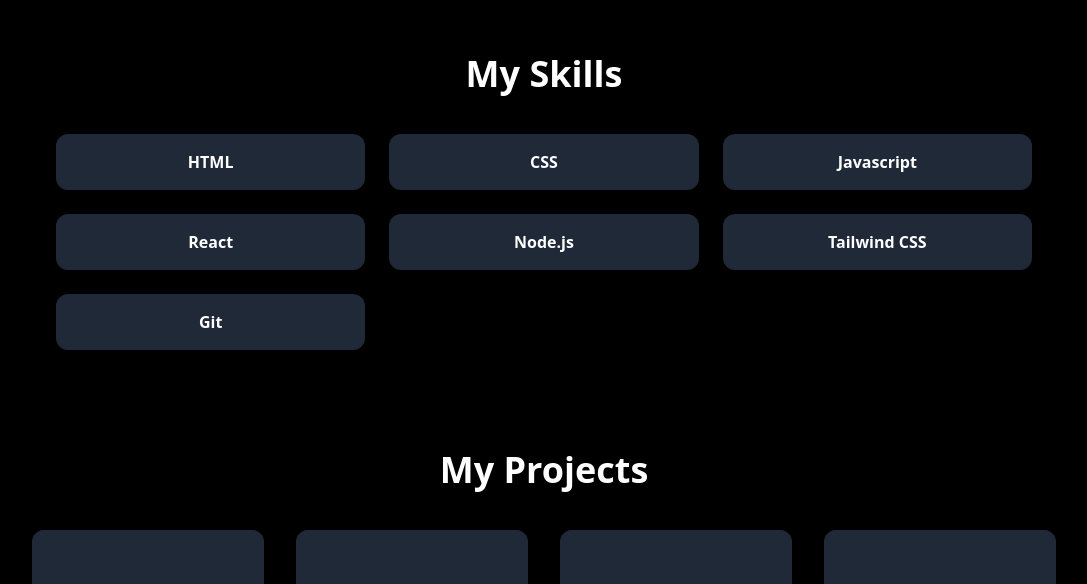
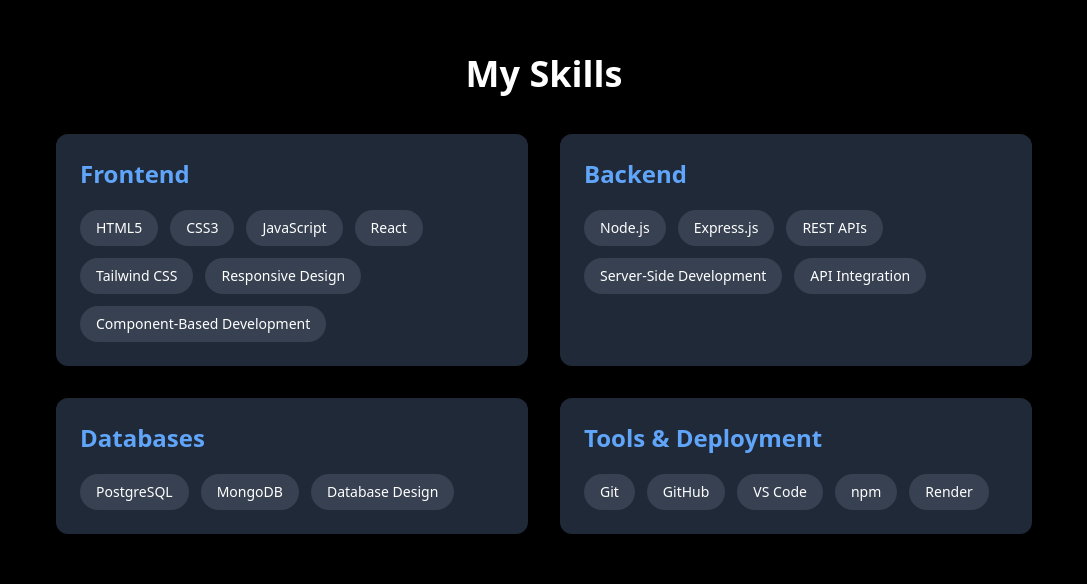
Before and after one commit to Oboth03/my_portfolio, a React (Vite) app: page / in a window 1280 px wide. Shown: the part 820-1404 px from the top of the page, without its empty margins (96-1183 px from the left). Built offline with nearby package versions, Linux system fonts and the light colour scheme.

Commit message:
updated the skills section

```diff
--- a/src/sections/Skills.jsx
+++ b/src/sections/Skills.jsx
@@ -2,34 +2,87 @@
 
 
 function Skills() {
-    const skills = [
-        "HTML",
-        "CSS",
-        "Javascript",
+const skillCategories = [
+{
+title: "Frontend",
+skills: [
+"HTML5",
+"CSS3",
+"JavaScript",
 "React",
+"Tailwind CSS",
+"Responsive Design",
+"Component-Based Development"
+]
+},
+{
+title: "Backend",
+skills: [
 "Node.js",
-        "Tailwind CSS",
-        "Git"
+"Express.js",
+"REST APIs",
+"Server-Side Development",
+"API Integration"
+]
+},
+{
+title: "Databases",
+skills: [
+"PostgreSQL",
+"MongoDB",
+"Database Design"
+]
+},
+{
+title: "Tools & Deployment",
+skills: [
+"Git",
+"GitHub",
+"VS Code",
+"npm",
+"Render"
+]
+}
 ]
 
 
 return (
 <section id="skills" className="py-5 px-6 text-white pt-20 flex items-center">
 <div className="max-w-5xl mx-auto px-6 w-full">
-                <h2 className="text-3xl md:text-4xl font-bold mb-10 text-center">My Skills</h2>
 
+<h2 className="text-3xl md:text-4xl font-bold mb-10 text-center">
+My Skills
+</h2>
+
+<div className="grid md:grid-cols-2 gap-8">
+
+{skillCategories.map((category, index) => (
 <div
+key={index}
+className="bg-gray-800 rounded-xl p-6 hover:shadow-lg hover:shadow-blue-500/10 transition"
+>
 
-                    className="grid grid-cols-2 md:grid-cols-3 gap-6">
-                    {skills.map((skill, index) => (
-                        <div   key={index}
-                            className="bg-gray-800 p-4 rounded-xl font-semibold text-center hover:scale-105 hover:bg-gray-700 transition hover:scale-105 hover:shadow-lg hover:shadow-blue-500/10">
+<h3 className="text-2xl font-semibold mb-5 text-blue-400">
+{category.title}
+</h3>
+
+<div className="flex flex-wrap gap-3">
+{category.skills.map((skill, skillIndex) => (
+<span
+key={skillIndex}
+className="bg-gray-700 px-4 py-2 rounded-full text-sm font-medium hover:bg-gray-600 transition"
+>
 {skill}
+</span>
+))}
+</div>
+
 </div>
 ))}
-                </div>
+
 </div>
 
+</div>
 </section>
 )
 }
```
Also changed, not shown: 4 other files (tests, documents, lock files or other folders). Lines whose indentation alone changed are shown as unchanged.
